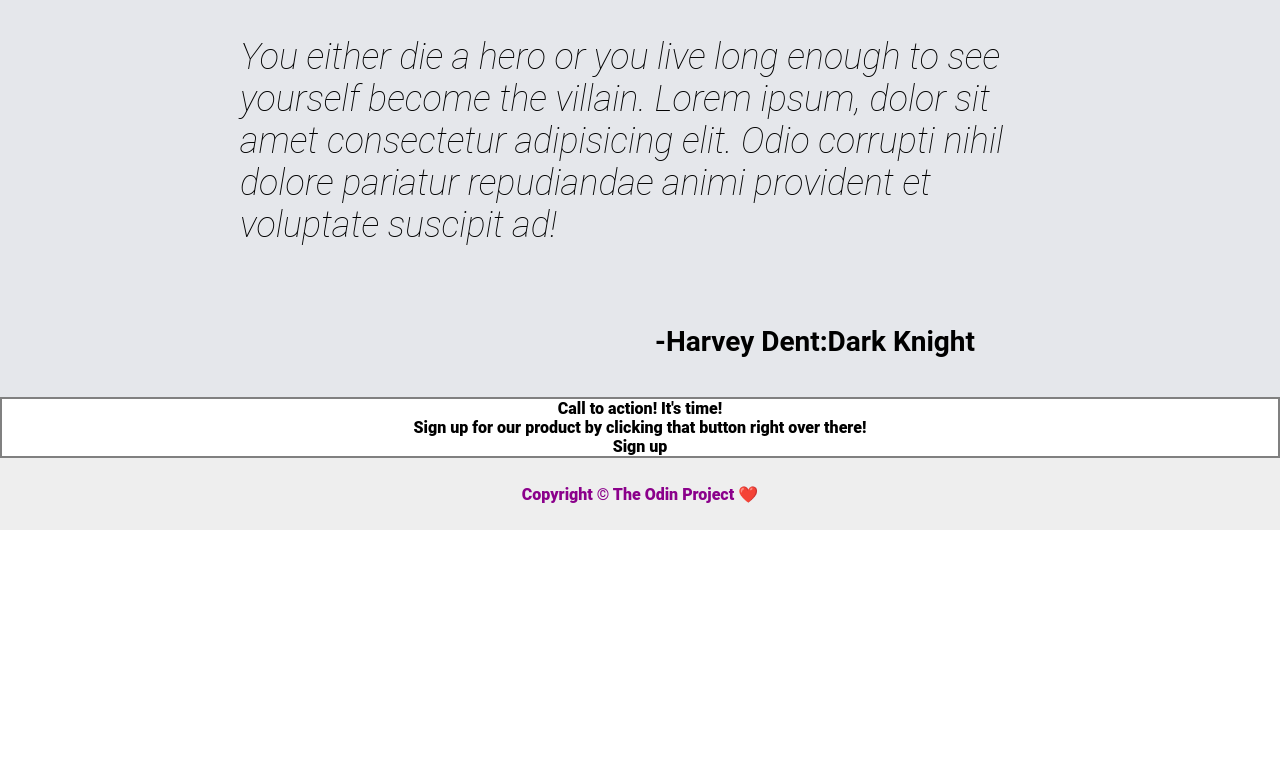
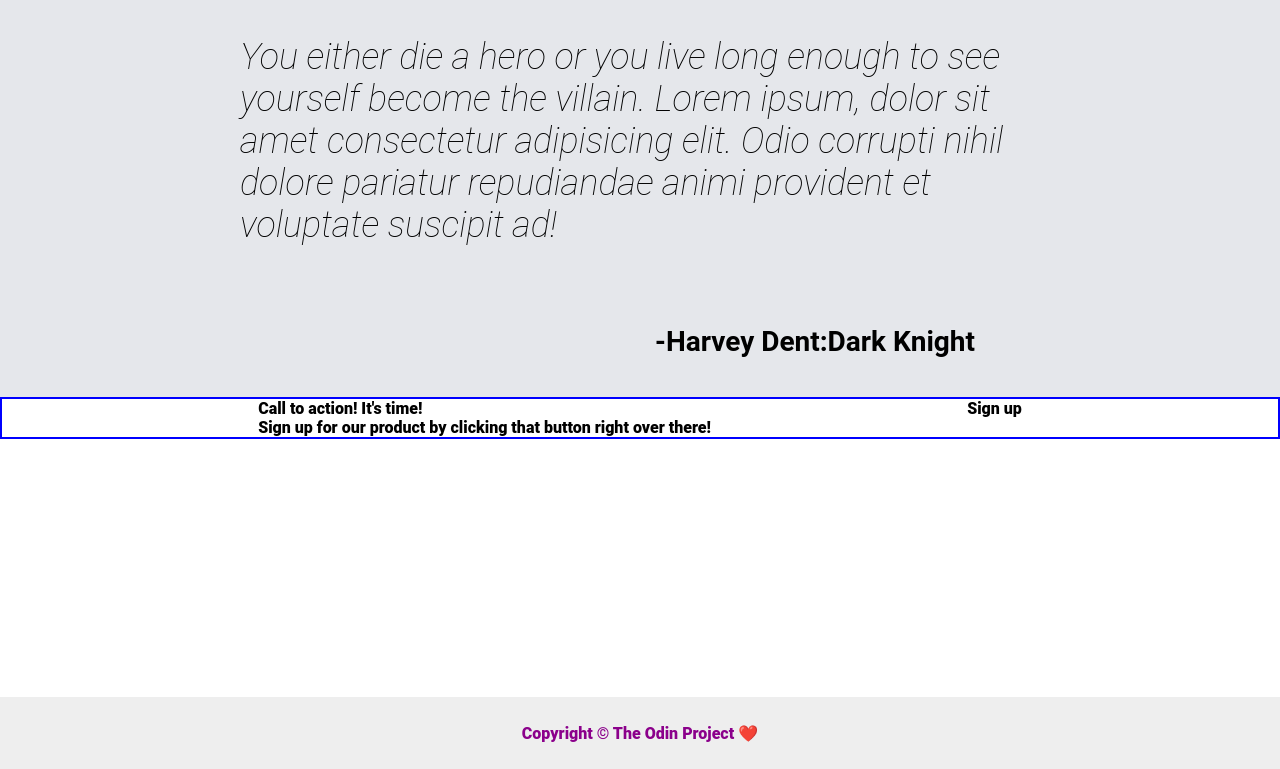
Before and after one commit to MdMizanalfiyaz/Flex-excricese, a plain HTML site: page ggg.html in a window 1280 px wide. Shown: the part 805-1574 px from the top of the page. Before the commit the page ends 1335 px from the top, so only its background shows below. Drawn offline with Linux system fonts and the light colour scheme.

Commit message:
new section added

```diff
--- a/stylees.css
+++ b/stylees.css
@@ -209,11 +209,13 @@ body {
     margin: 30px 0;
   }
 
+  .last{
+    height: 300px;
 
-  .last{
-    flex: 1;
-    border: 2px solid gray;
-    text-align: center;
+  }
+
+  .combinator{
     display: flex;
-    justify-content: center;
+    justify-content: space-evenly;
+    border: 2px solid blue;
   }
```
